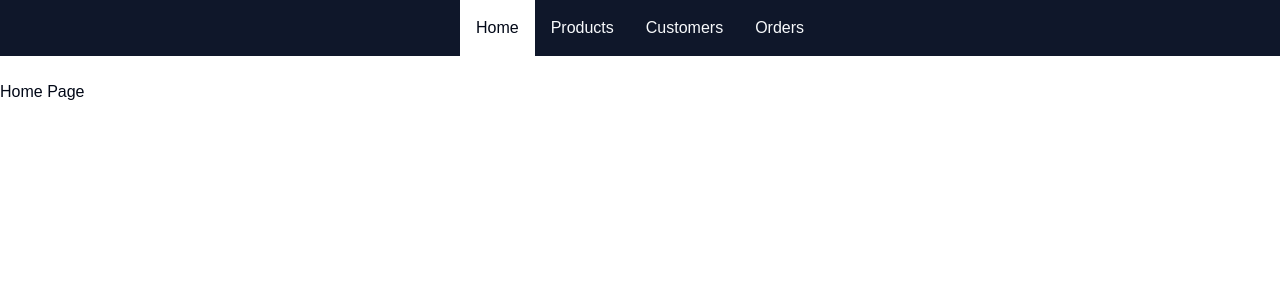
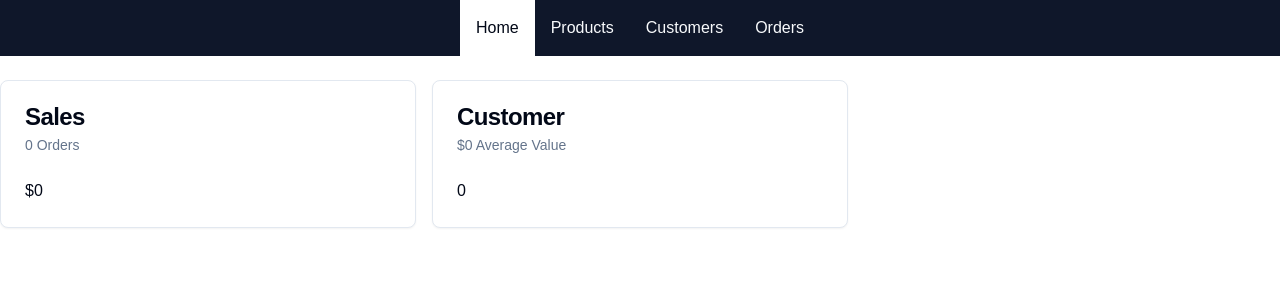
Before and after one commit to kchinyama/alx-specialisation_portfolio_project, a Next.js app: page /admin in a window 1280 px wide. Shown: the top 300 px of the page. Built offline with nearby package versions, Linux system fonts and the light colour scheme; no server answers; the database is empty.

Commit message:
additional features for the home pae - currency sign and display of average sales

```diff
--- a/src/app/admin/page.tsx
+++ b/src/app/admin/page.tsx
@@ -2,6 +2,78 @@
 boiler plate for all the pages associated with my website
 */
 
-export default function AdminHomePage() {
-    return <h1>Home Page</h1>
+import { Card, CardContent, CardDescription, CardHeader, CardTitle } from "@/components/ui/card";
+import db from "@/db/db";
+import { formatCurrency, formatNumber } from "@/lib/formaters";
+
+// function executes connectio to database so we can draw sales data
+async function getSalesData() {
+    const mySalesData = await db.order.aggregate({
+        _sum: { pricePaid: true},
+        _count: true
+    })
+    return {
+        amount: (mySalesData._sum.pricePaid || 0) / 100,
+        numberofSales: mySalesData._count
+    }
 }
+
+// function executes connectio to database so we can draw user data
+async function getCustomerData() {
+    const [ userCount, orderData ] = await Promise.all([
+        db.customer.count(),
+        db.order.aggregate({
+        _sum: { pricePaid: true}
+        })
+    ])
+    return {
+        userCount,
+        averageValuePerCustomer: userCount === 0 ? 0 : (orderData._sum.
+            pricePaid || 0) / userCount / 100
+    }
+}
+
+// function that displays the home page 'icons/cards'
+export default async function AdminHomePage() {
+    const [ SalesData, UserData ] = await Promise.all([
+        getSalesData(),
+        getCustomerData()
+    ])
+
+    return (
+        <div className="grid grid-cols-1 md:grid-cols-2 lg:grid-cols-3 gap-4">
+            <Homecard
+            title="Sales"
+            subtitle={`${formatNumber(SalesData.numberofSales)} Orders`}
+            body={formatCurrency(SalesData.amount)}>
+            </Homecard>
+
+            <Homecard
+            title="Customer"
+            subtitle={`${formatCurrency(UserData.averageValuePerCustomer)} Average Value`}
+            body={formatNumber(UserData.userCount)}
+            />
+        </div>
+    )
+}
+
+// created type attributes for each property in y home card
+type HomecardProps = {
+    title: string
+    subtitle: string
+    body: string
+}
+
+// created home page card that will hold and stylise icons on home page
+function Homecard({ title, subtitle, body }:
+HomecardProps) {
+    return <Card>
+        <CardHeader>
+            <CardTitle>{title}</CardTitle>
+            <CardDescription>{subtitle}</CardDescription>
+        </CardHeader>
+        <CardContent>
+            <p>{body}</p>
+        </CardContent>
+    </Card>
+}
--- /dev/null
+++ b/src/components/ui/card.tsx
@@ -0,0 +1,79 @@
+import * as React from "react"
+
+import { cn } from "@/lib/utils"
+
+const Card = React.forwardRef<
+  HTMLDivElement,
+  React.HTMLAttributes<HTMLDivElement>
+>(({ className, ...props }, ref) => (
+  <div
+    ref={ref}
+    className={cn(
+      "rounded-lg border bg-card text-card-foreground shadow-sm",
+      className
+    )}
+    {...props}
+  />
+))
+Card.displayName = "Card"
+
+const CardHeader = React.forwardRef<
+  HTMLDivElement,
+  React.HTMLAttributes<HTMLDivElement>
+>(({ className, ...props }, ref) => (
+  <div
+    ref={ref}
+    className={cn("flex flex-col space-y-1.5 p-6", className)}
+    {...props}
+  />
+))
+CardHeader.displayName = "CardHeader"
+
+const CardTitle = React.forwardRef<
+  HTMLDivElement,
+  React.HTMLAttributes<HTMLDivElement>
+>(({ className, ...props }, ref) => (
+  <div
+    ref={ref}
+    className={cn(
+      "text-2xl font-semibold leading-none tracking-tight",
+      className
+    )}
+    {...props}
+  />
+))
+CardTitle.displayName = "CardTitle"
+
+const CardDescription = React.forwardRef<
+  HTMLDivElement,
+  React.HTMLAttributes<HTMLDivElement>
+>(({ className, ...props }, ref) => (
+  <div
+    ref={ref}
+    className={cn("text-sm text-muted-foreground", className)}
+    {...props}
+  />
+))
+CardDescription.displayName = "CardDescription"
+
+const CardContent = React.forwardRef<
+  HTMLDivElement,
+  React.HTMLAttributes<HTMLDivElement>
+>(({ className, ...props }, ref) => (
+  <div ref={ref} className={cn("p-6 pt-0", className)} {...props} />
+))
+CardContent.displayName = "CardContent"
+
+const CardFooter = React.forwardRef<
+  HTMLDivElement,
+  React.HTMLAttributes<HTMLDivElement>
+>(({ className, ...props }, ref) => (
+  <div
+    ref={ref}
+    className={cn("flex items-center p-6 pt-0", className)}
+    {...props}
+  />
+))
+CardFooter.displayName = "CardFooter"
+
+export { Card, CardHeader, CardFooter, CardTitle, CardDescription, CardContent }
--- /dev/null
+++ b/src/db/db.ts
@@ -0,0 +1,20 @@
+/*
+module allows for me to conneect prisma to
+to my next.js framework
+*/
+
+import { PrismaClient } from '@prisma/client'
+
+const prismaClientSingleton = () => {
+  return new PrismaClient()
+}
+
+declare const globalThis: {
+  prismaGlobal: ReturnType<typeof prismaClientSingleton>;
+} & typeof global;
+
+const db = globalThis.prismaGlobal ?? prismaClientSingleton()
+
+export default db
+
+if (process.env.NODE_ENV !== 'production') globalThis.prismaGlobal = db
--- /dev/null
+++ b/src/lib/formaters.ts
@@ -0,0 +1,21 @@
+/*
+module that crates format that will display currencies
+for our sales and price data
+*/
+
+const currencyFormatter = new Intl.NumberFormat("en-US", {
+    currency: "USD",
+    style: "currency",
+    minimumFractionDigits: 0,
+})
+
+
+export function formatCurrency(amount: number) {
+    return currencyFormatter.format(amount)
+}
+
+const numberFormater = new Intl.NumberFormat("en-US")
+
+export function formatNumber(number: number) {
+    return numberFormater.format(number)
+}
```
